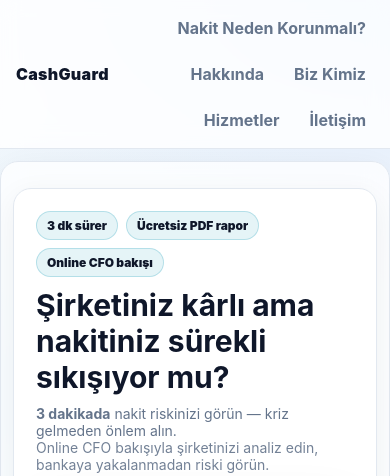
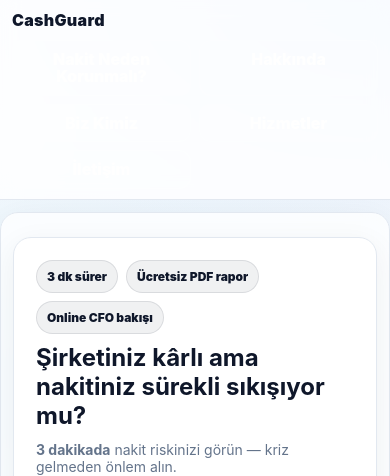
Before and after one commit to osmanekinci26/cashguardtr, a FastAPI app: page / in a window 390 px wide. Shown: the top 476 px of the page. Run offline with FastAPI, Linux system fonts and the light colour scheme.

Commit message:
Mobile UI: header links 2-column + hero badges inline

```diff
--- a/app/static/style.css
+++ b/app/static/style.css
@@ -971,3 +971,74 @@ hr{border:none;border-top:1px solid var(--border);margin:14px 0}
   flex-direction:column;
   justify-content:center;
 }
+/* =========================
+   MOBILE POLISH (Header + Badges)
+   ========================= */
+@media (max-width:700px){
+
+  /* Container biraz daha nefes alsın */
+  .container{ padding:16px 12px; }
+
+  /* HEADER: linkleri 2 sütun yap (chip gibi) */
+  .header-inner{
+    padding: 10px 12px;
+    flex-wrap: wrap;        /* satır kırılabilir */
+    gap: 10px;
+  }
+
+  .brand{
+    flex: 1 1 100%;         /* CashGuard tek satırda */
+  }
+
+  .navlinks{
+    margin-left: 0;
+    width: 100%;
+    display: grid;          /* ✅ 2 sütun */
+    grid-template-columns: 1fr 1fr;
+    gap: 8px;
+    justify-content: stretch;
+  }
+
+  .navlinks a{
+    display:block;
+    text-align:center;
+    padding: 10px 10px;
+    border-radius: 12px;
+    background: rgba(255,255,255,.10);
+    border: 1px solid rgba(255,255,255,.14);
+    color: rgba(255,255,255,.92);
+    font-weight: 800;
+    line-height: 1.05;
+  }
+
+  .navlinks a:hover{ background: rgba(255,255,255,.16); }
+
+  /* HERO BADGES: yan yana + wrap, sıkışmasın */
+  .hero-badges{
+    display:flex;
+    flex-wrap: wrap;        /* ✅ sığmazsa alt satıra */
+    gap: 8px;
+    margin-bottom: 10px;
+  }
+
+  .hero-badges .hb{
+    display:inline-flex;
+    align-items:center;
+    justify-content:center;
+    padding: 8px 10px;
+    border-radius: 999px;
+    font-weight: 900;
+    font-size: 12px;
+    white-space: nowrap;    /* rozet tek parça kalsın */
+    background: rgba(15,23,42,.06);
+    border: 1px solid rgba(15,23,42,.10);
+  }
+
+  /* Hero başlık/sub biraz nefes */
+  .hero h1{ font-size: 24px; line-height:1.2; margin-bottom:10px; }
+  .hero .sub{ font-size: 14px; }
+
+  /* Video + kutular arası boşluk */
+  .hero-video{ margin: 12px 0 14px 0; }
+  .hero-mid{ gap: 12px !important; margin-bottom: 14px; }
+}
```
